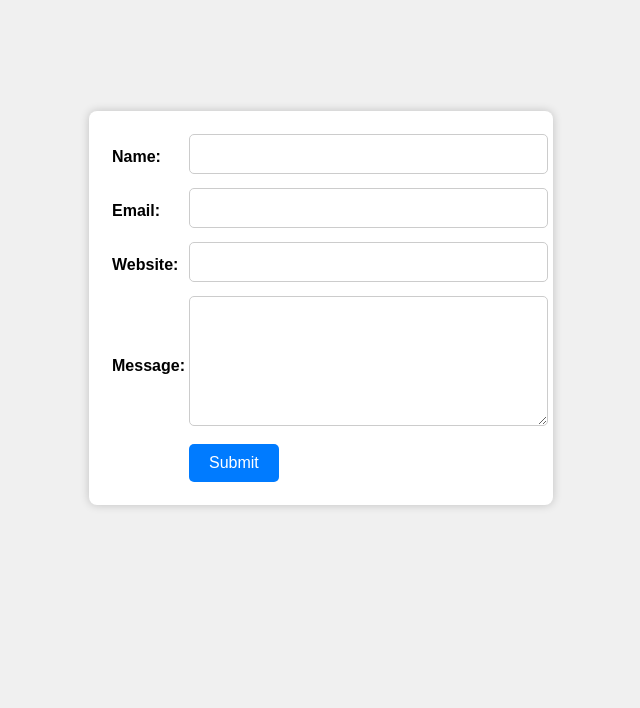
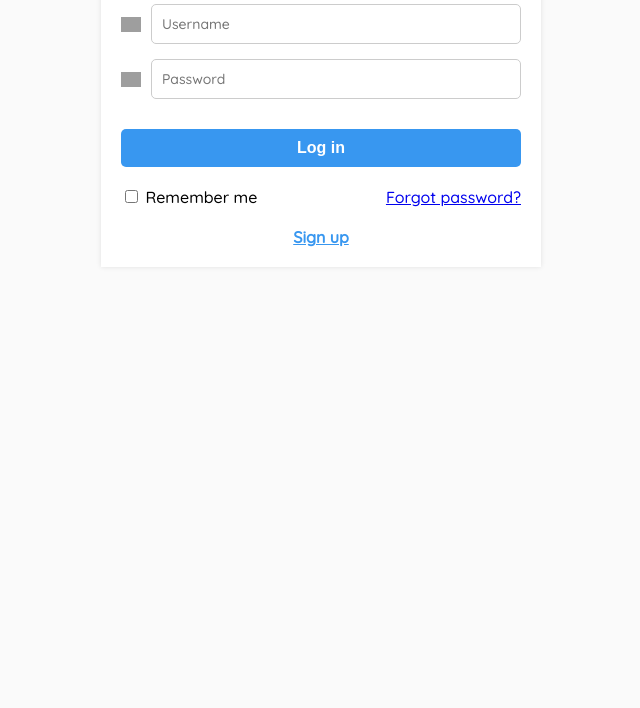
Before and after one commit to LavanyaShukla3/MERN_TASK-2, a plain HTML site: page javascript6.html in a window 1280 px wide. Shown: the part 92-800 px from the top of the page, without its empty margins (319-959 px from the left). Drawn offline with nearby package versions, Linux system fonts and the light colour scheme; grey boxes are pictures that could not be loaded.

Commit message:
Update javascript6.html

```diff
--- a/javascript6.html
+++ b/javascript6.html
@@ -2,145 +2,137 @@
 <html lang="en">
 <head>
     <meta charset="UTF-8">
-    <meta http-equiv="X-UA-Compatible" content="IE=edge">
     <meta name="viewport" content="width=device-width, initial-scale=1.0">
-    <title>SIDDHI'S JS TASK 5</title>
+    <title>Instagram Login</title>
     <style>
+        @import url('https://fonts.googleapis.com/css2?family=Playfair+Display:wght@700&display=swap');
+        @import url('https://fonts.googleapis.com/css2?family=Quicksand:wght@500&display=swap');
+
         body {
-            font-family: Arial, sans-serif;
-            background-color: #f0f0f0;
-            margin: 0;
-            display: flex;
-            justify-content: center;
-            align-items: center;
-            height: 100vh;
+            background-color: #fafafa;
+            font-family: 'Quicksand', sans-serif;
         }
 
-        table {
+        .container {
+            max-width: 400px;
+            margin: 0 auto;
+            padding: 20px;
             background-color: #fff;
-            border-radius: 8px;
-            box-shadow: 0 0 10px rgba(0, 0, 0, 0.2);
-            padding: 20px;
+            box-shadow: 0 0 5px rgba(0, 0, 0, 0.1);
         }
 
-        label {
+        .header {
+            text-align: center;
+            font-size: 36px;
             font-weight: bold;
-            display: block;
-            margin-bottom: 5px;
+            margin-bottom: 20px;
+            font-family: 'Playfair Display', serif;
+            color: #3897f0;
         }
 
-        input[type="text"],
-        input[type="email"],
-        textarea {
+        .input-field {
+            display: flex;
+            align-items: center;
+            margin-bottom: 15px;
+        }
+
+        .input-field .icon {
+            width: 20px;
+            margin-right: 10px;
+        }
+
+        .input-field input[type="text"],
+        .input-field input[type="password"] {
             width: 100%;
             padding: 10px;
             border: 1px solid #ccc;
             border-radius: 5px;
-            margin-bottom: 10px;
-            font-size: 16px;
+            font-size: 14px;
+            font-family: 'Quicksand', sans-serif;
         }
 
-        button {
-            background-color: #007BFF;
+        .login-button {
+            width: 100%;
+            padding: 10px;
+            background-color: #3897f0;
             color: #fff;
             border: none;
             border-radius: 5px;
-            padding: 10px 20px;
             font-size: 16px;
+            font-weight: bold;
             cursor: pointer;
-            transition: background-color 0.3s;
+            margin-top: 15px;
         }
 
-        button:hover {
-            background-color: #0056b3;
+        .login-button:hover {
+            background-color: #2672b6;
         }
 
-        .error {
+        .remember-forgot {
+            display: flex;
+            justify-content: space-between;
+            align-items: center;
+            margin-top: 20px;
+        }
+
+        .remember-forgot label {
+            font-family: 'Quicksand', sans-serif;
+        }
+
+        .error-message {
             color: red;
             font-size: 14px;
+            margin-top: 10px;
         }
 
-        .required-field {
-            border: 2px solid red !important;
+        .sign-up {
+            text-align: center;
+            margin-top: 20px;
+            font-weight: bold;
+        }
+
+        .sign-up a {
+            color: #3897f0;
         }
     </style>
 </head>
 <body>
-    <table>
-        <tr>
-            <td><label for="name">Name:</label></td>
-            <td><input type="text" id="name"></td>
-            <td class="error" id="n"></td>
-        </tr>
-        <tr>
-            <td><label for="email">Email:</label></td>
-            <td><input type="email" id="email"></td>
-            <td class="error" id="e"></td>
-        </tr>
-        <tr>
-            <td><label for="website">Website:</label></td>
-            <td><input type="text" id="website"></td>
-            <td class="error" id="w"></td>
-        </tr>
-        <tr>
-            <td><label for="message">Message:</label></td>
-            <td><textarea name="message" id="message" cols="30" rows="6"></textarea></td>
-            <td class="error" id="m"></td>
-        </tr>
-        <tr>
-            <td></td>
-            <td><button onclick="validate()">Submit</button></td>
-            <td></td>
-        </tr>
-    </table>
+    <div class="container">
+        <div class="header">Instagram</div>
+        <form id="login-form">
+            <div class="input-field">
+                <img class="icon" src="https://cdn-icons-png.flaticon.com/128/3236/3236617.png" alt="Username">
+                <input type="text" id="username" placeholder="Username">
+            </div>
+            <div class="input-field">
+                <img class="icon" src="https://cdn-icons-png.flaticon.com/128/69/69881.png" alt="Password">
+                <input type="password" id="password" placeholder="Password">
+            </div>
+            <div class="error-message" id="username-error"></div>
+            <div class="error-message" id="password-error"></div>
+            <button class="login-button" onclick="validateForm(event)">Log in</button>
+            <div class="remember-forgot">
+                <label><input type="checkbox"> Remember me</label>
+                <a href="#">Forgot password?</a>
+            </div>
+        </form>
+        <div class="sign-up">
+            <a href="https://www.instagram.com/accounts/emailsignup/">Sign up</a>
+        </div>
+    </div>
     <script>
-        function validate() {
-            var name = document.getElementById("name").value;
-            var email = document.getElementById("email").value;
-            var website = document.getElementById("website").value;
-            var message = document.getElementById("message").value;
-
-            if (name == "") {
-                document.getElementById("n").innerHTML = "This field is required";
-                document.getElementById("name").classList.add("required-field");
-            } else {
-                document.getElementById("n").innerHTML = "";
-                document.getElementById("name").classList.remove("required-field");
+        function validateForm(event) {
+            event.preventDefault();
+            var username = document.getElementById('username').value;
+            var password = document.getElementById('password').value;
+            document.getElementById('username-error').innerHTML = '';
+            document.getElementById('password-error').innerHTML = '';
+            if (username === '') {
+                document.getElementById('username-error').innerHTML = 'Please enter a username.';
             }
-
-            if (email == "" || !isValidEmail(email)) {
-                document.getElementById("e").innerHTML = "A valid email address is required";
-                document.getElementById("email").classList.add("required-field");
-            } else {
-                document.getElementById("e").innerHTML = "";
-                document.getElementById("email").classList.remove("required-field");
+            if (password === '') {
+                document.getElementById('password-error').innerHTML = 'Please enter a password.';
             }
-
-            if (website == "" || !isValidUrl(website)) {
-                document.getElementById("w").innerHTML = "A valid URL is required";
-                document.getElementById("website").classList.add("required-field");
-            } else {
-                document.getElementById("w").innerHTML = "";
-                document.getElementById("website").classList.remove("required-field");
-            }
-
-            if (message == "") {
-                document.getElementById("m").innerHTML = "This field is required";
-                document.getElementById("message").classList.add("required-field");
-            } else {
-                document.getElementById("m").innerHTML = "";
-                document.getElementById("message").classList.remove("required-field");
-            }
-        }
-
-        function isValidEmail(email) {
-            var pattern = /^[^\s@]+@[^\s@]+\.[^\s@]+$/;
-            return pattern.test(email);
-        }
-
-        function isValidUrl(url) {
-            var pattern = /^(http:\/\/www\.|https:\/\/www\.|http:\/\/|https:\/\/)?[a-zA-Z0-9]+([-.][a-zA-Z0-9]+)*\.[a-zA-Z]{2,5}(:[0-9]{1,5})?(\/.*)?$/;
-            return pattern.test(url);
         }
     </script>
 </body>
```
